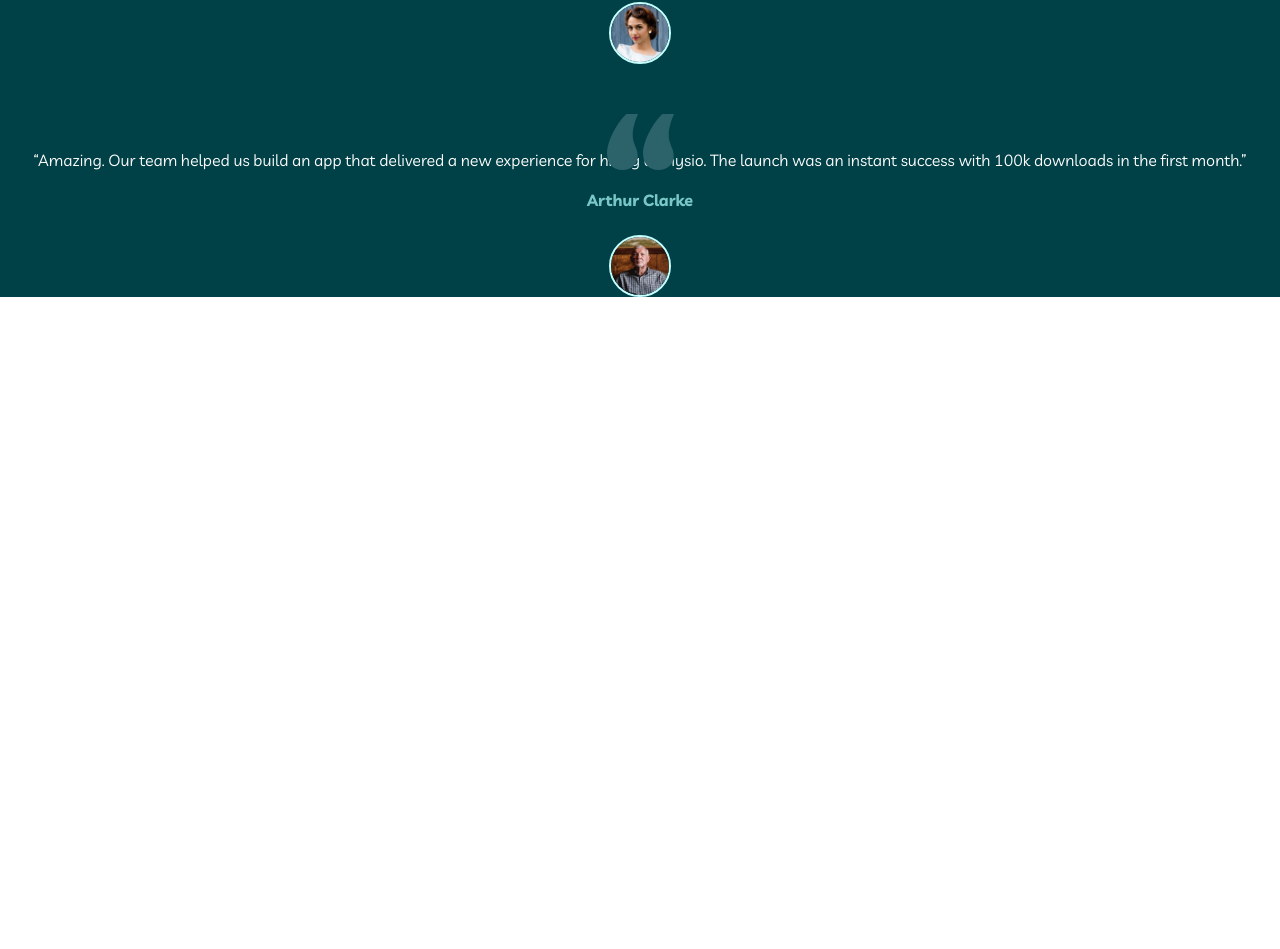
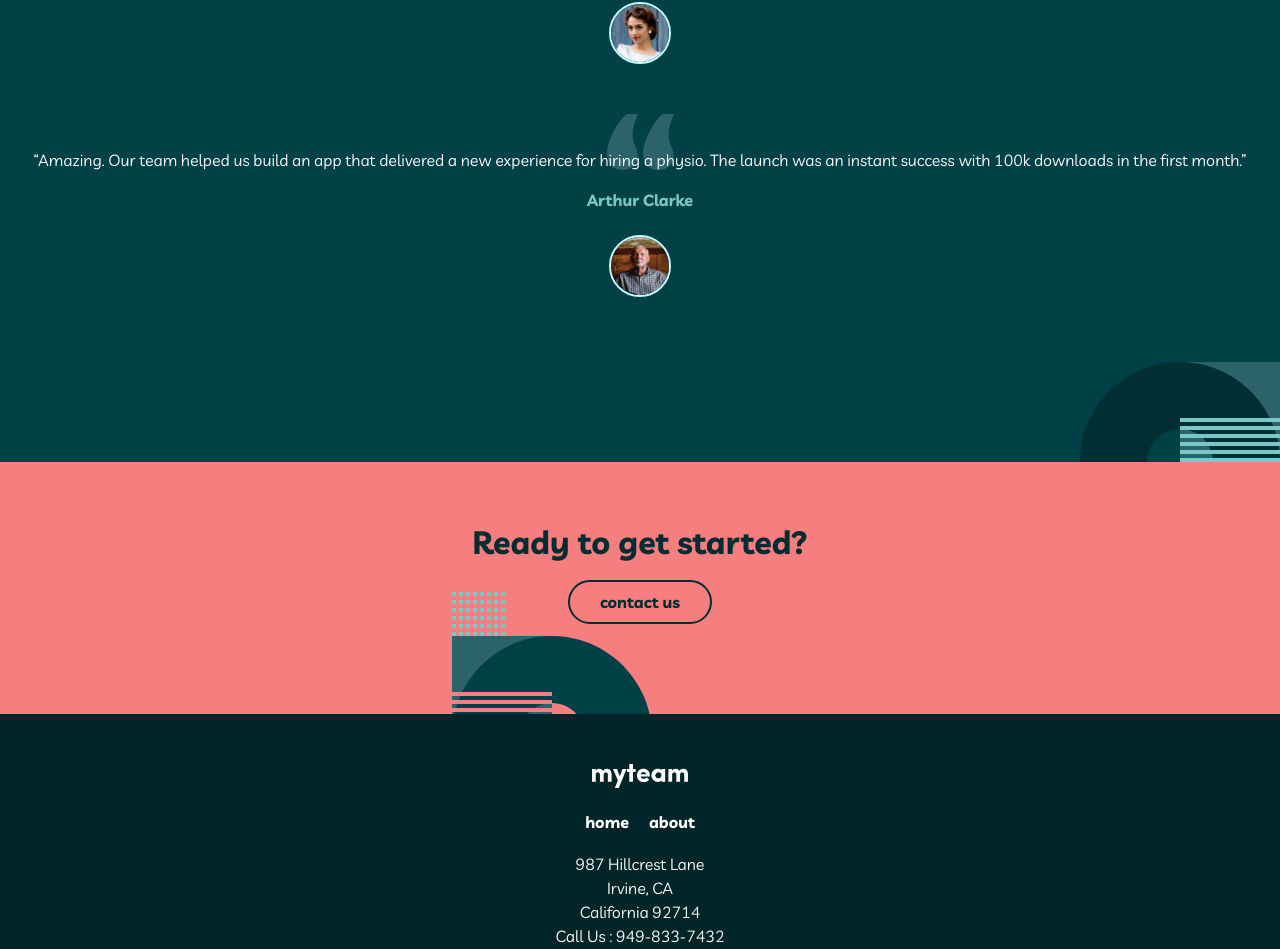
Before and after one commit to data-sets/multi-page, a React (Create React App) app: page / in a window 1280 px wide. Shown: the part 1848-2797 px from the top of the page. Before the commit the page ends 2150 px from the top, so only its background shows below. Built offline with nearby package versions, Linux system fonts and the light colour scheme.

Commit message:
added: footer section

```diff
--- a/package.json
+++ b/package.json
@@ -3,6 +3,9 @@
   "version": "0.1.0",
   "private": true,
   "dependencies": {
+    "@fortawesome/fontawesome-svg-core": "^6.4.0",
+    "@fortawesome/free-solid-svg-icons": "^6.4.0",
+    "@fortawesome/react-fontawesome": "^0.2.0",
     "@testing-library/jest-dom": "^5.16.5",
     "@testing-library/react": "^13.4.0",
     "@testing-library/user-event": "^13.5.0",
--- a/src/App.js
+++ b/src/App.js
@@ -2,6 +2,7 @@ import React from "react";
 import Main from "./assets/modules/Main";
 import Header from "./assets/modules/Header";
 import Testimonial from "./assets/modules/Testimonial";
+import Footer from "./assets/modules/Footer";
 
 import "../src/dist/style.css";
 
@@ -12,8 +13,7 @@ export default function App() {
         <Header />
         <Main />
         <Testimonial />
-        {/*
-        <Contact /> */}
+        <Footer />
       </div>
     </>
   );
--- /dev/null
+++ b/src/assets/modules/Footer.js
@@ -0,0 +1,54 @@
+import React, { Component } from "react";
+import logo from "../images/logo.svg";
+import facebook from "../images/icon-facebook.svg";
+import twitter from "../images/icon-twitter.svg";
+import pinterest from "../images/icon-pinterest.svg";
+
+export default class Footer extends Component {
+  render() {
+    return (
+      <>
+        <footer className="footer">
+          <a href="/">
+            <img src={logo} alt="Logo" />
+          </a>
+          <div>
+            <ul className="footer__nav">
+              <li>
+                <a href="/" target="_blank">
+                  home
+                </a>
+              </li>
+              <li>
+                <a href="/" target="_blank">
+                  about
+                </a>
+              </li>
+            </ul>
+          </div>
+          <div className="footer__info">
+            <ul>
+              <li>987 Hillcrest Lane</li>
+              <li>Irvine, CA</li>
+              <li>California 92714</li>
+              <li>Call Us : 949-833-7432</li>
+            </ul>
+          </div>
+
+          <div className="footer__links">
+            <a href="/">
+              <img src={facebook} alt="Facebook Logo" />
+            </a>
+            <a href="/">
+              <img src={pinterest} alt="Pinterest Logo" />
+            </a>
+            <a href="/">
+              <img src={twitter} alt="Twitter Logo" />
+            </a>
+          </div>
+          <p>Copyright 2023. All Rights Reserved</p>
+        </footer>
+      </>
+    );
+  }
+}
--- a/src/assets/modules/Testimonial.js
+++ b/src/assets/modules/Testimonial.js
@@ -4,7 +4,8 @@ import avatar from "../images/avatar-kady.jpg";
 import avatar1 from "../images/avatar-aiysha.jpg";
 import avatar2 from "../images/avatar-arthur.jpg";
 import quote from "../images/icon-quotes.svg";
-
+import pattern from "../images/bg-pattern-home-5.svg";
+import pattern1 from "../images/bg-pattern-home-6-about-5.svg";
 export default class Testimonial extends Component {
   render() {
     return (
@@ -49,6 +50,19 @@ export default class Testimonial extends Component {
               <h4>Arthur Clarke</h4>
               <img className="testimonial__avatar" src={avatar2} alt="Arthur" />
             </div>
+            <div className="testimonial__pattern">
+              <img src={pattern} alt="" />
+            </div>
+          </div>
+        </section>
+
+        <section className="getstarted">
+          <div>
+            <h2>Ready to get started?</h2>
+            <a>contact us</a>
+            <div>
+              <img src={pattern1} />
+            </div>
           </div>
         </section>
       </>
--- a/src/scss/globals/_main.scss
+++ b/src/scss/globals/_main.scss
@@ -5,12 +5,14 @@
 ::after,
 ::before {
   margin: 0;
+  padding: 0;
   border: 0;
   box-sizing: border-box;
 }
 
 body {
   font-size: 16px;
+  background-color: v.$dark-green;
 }
 
 h2 {
@@ -18,7 +20,15 @@ h2 {
   color: v.$white;
   font: 100% t.$font-stack;
 }
-
+li,
+ul {
+  list-style-type: none;
+  margin: 0;
+  padding: 0;
+}
+a {
+  text-decoration: none;
+}
 .header {
   display: flex;
   justify-content: space-between;
@@ -72,7 +82,7 @@ h2 {
 }
 
 .main {
-  background-color: v.$dark-green;
+  background-color: v.$sacramento-state-green;
   padding-bottom: 30px;
   &__desc {
     display: grid;
@@ -86,7 +96,7 @@ h2 {
     font-weight: bold;
   }
   h2 {
-    background-color: v.$dark-green;
+    background-color: inherit;
     font-weight: bold;
   }
   &__pattern {
@@ -157,6 +167,7 @@ h2 {
     color: v.$rapture-blue;
   }
   p {
+    position: relative;
     padding: 0 20px;
     z-index: 9999;
   }
@@ -173,6 +184,85 @@ h2 {
     border: 2px solid #c4fffe;
     margin: 5px auto;
   }
+  &__pattern {
+    display: flex;
+    justify-content: flex-end;
+    padding-top: 60px;
+  }
+}
+
+.getstarted {
+  display: flex;
+  justify-content: center;
+  align-items: center;
+  background-color: v.$light-coral;
+  text-align: center;
+  padding-top: 40px;
+  h2 {
+    position: relative;
+    top: 20px;
+    font-size: 32px;
+    background-color: inherit;
+    padding: 0 20px;
+    margin-bottom: 30px;
+    font-weight: bold;
+    color: v.$sacramento-state-green;
+  }
+  a {
+    position: relative;
+    top: 20px;
+    border: 2px solid v.$sacramento-state-green;
+    padding: 10px 30px;
+    border-radius: 30px;
+    font-family: t.$font-stack;
+    font-weight: bold;
+    color: v.$sacramento-state-green;
+  }
+  img {
+    position: relative;
+    display: flex;
+    justify-content: flex-start;
+  }
+}
+.footer {
+  position: relative;
+  background: v.$dark-green;
+  text-align: center;
+  top: -22px;
+  padding: 50px;
+  color: v.$white;
+  font-family: t.$font-stack;
+  img {
+    width: 96px;
+  }
+  &__nav {
+    display: flex;
+    gap: 20px;
+    justify-content: center;
+    margin: 20px 0;
+    a {
+      color: inherit;
+      text-align: center;
+      font-weight: bold;
+    }
+  }
+  p {
+    text-align: center;
+  }
+  &__info {
+    line-height: 1.5rem;
+  }
+  &__links {
+    display: flex;
+    justify-content: center;
+    gap: 15px;
+    padding-top: 40px;
+    padding-bottom: 10px;
+    img {
+      width: 24px;
+      height: 24px;
+    }
+  }
 }
 // @include breakpoint(large) {
 // }
```
Also changed, not shown: src/dist/style.css, src/scss/globals/_variables.scss (line endings or trailing spaces), 2 other files (tests, documents, lock files or other folders).
